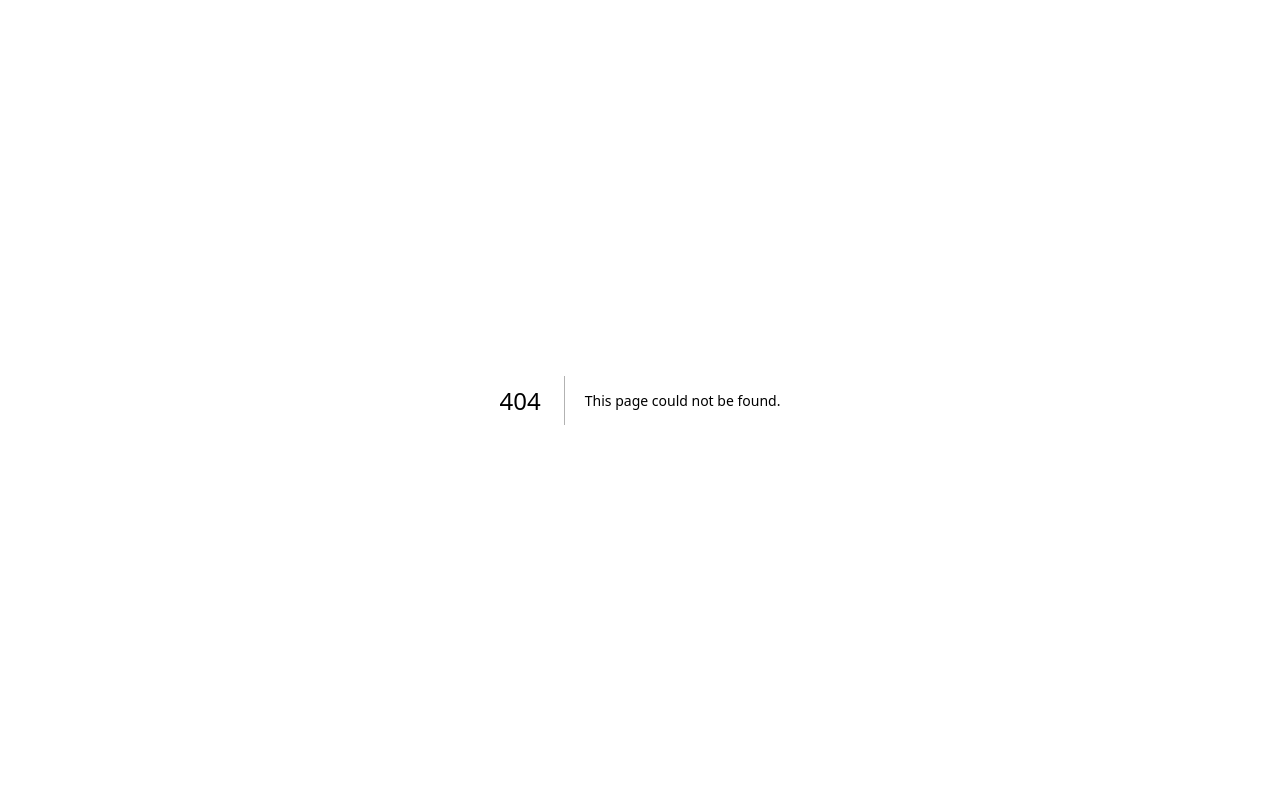
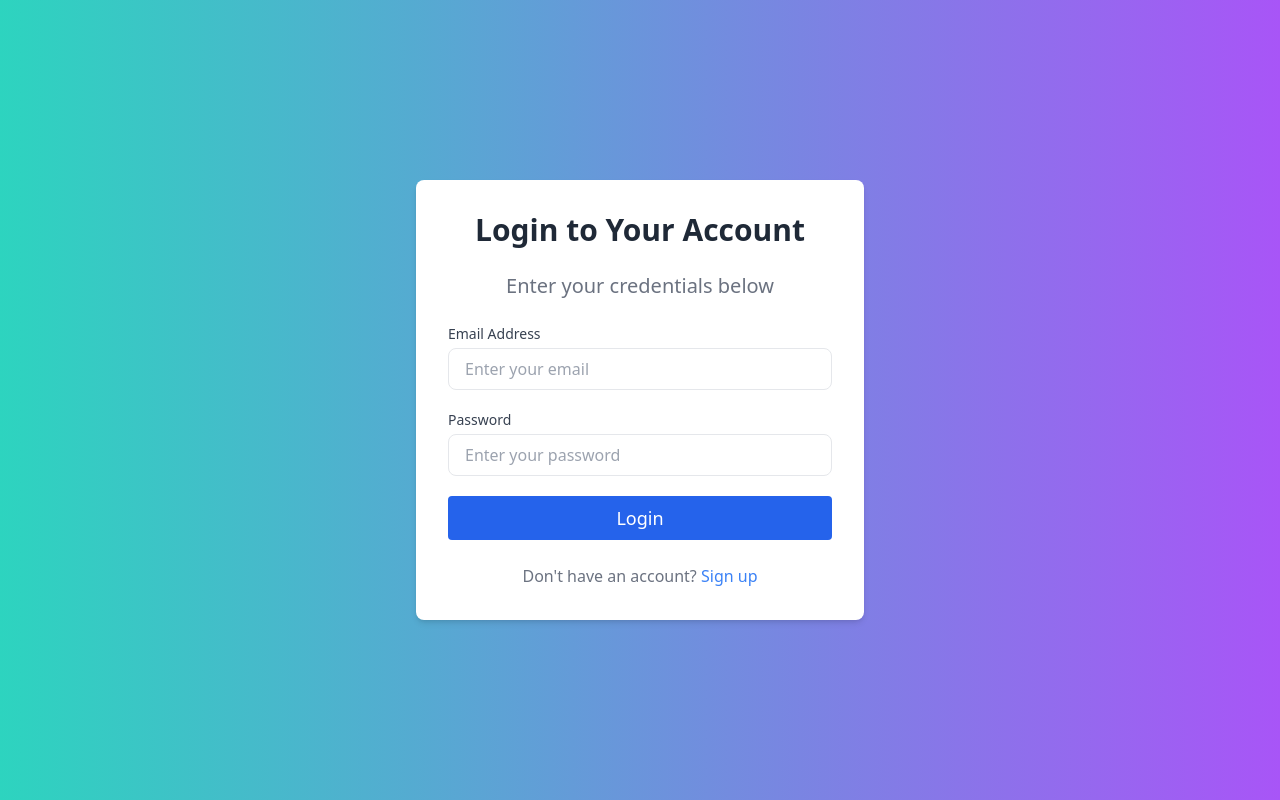
Before and after one commit to yogeshpatel09/Qless-system, a Next.js app: page /login in a window 1280 px wide. Before the commit this address had no page. Built offline with nearby package versions, Linux system fonts and the light colour scheme.

Commit message:
make a login page

```diff
--- a/src/app/(pages)/Signup/page.js
+++ b/src/app/(pages)/Signup/page.js
@@ -14,7 +14,7 @@ export default function Signup() {
   };
 
   return (
-    <div className="min-h-screen flex items-center justify-center bg-gray-100">
+    <div className="min-h-screen flex items-center justify-center bg-gray-100 bg-gradient-to-r from-teal-400 to-purple-500">
       <div className="bg-white p-8 rounded-lg shadow-md w-full max-w-md text-center">
         <h1 className="text-2xl font-bold mb-6">Choose Signup Type</h1>
         <button
--- /dev/null
+++ b/src/app/(pages)/login/page.js
@@ -0,0 +1,89 @@
+"use client";
+
+import { useState } from "react";
+import { useRouter } from "next/navigation";
+
+export default function Login() {
+  const [email, setEmail] = useState("");
+  const [password, setPassword] = useState("");
+  const router = useRouter();
+
+  const handleLogin = (e) => {
+    e.preventDefault();
+
+    if (!email || !password) {
+      alert("Please fill in all fields.");
+      return;
+    }
+
+    // Simulate login logic
+    alert("Login Successful!");
+    router.push("/dashboard"); // Redirect to dashboard or home after login
+  };
+
+  return (
+    <div className="min-h-screen flex items-center justify-center bg-gradient-to-r from-teal-400 to-purple-500  ">
+      <div className="bg-white p-8 rounded-lg shadow-md w-full max-w-md">
+        <h1 className="text-3xl font-bold text-gray-800 mb-6 text-center">
+          Login to Your Account
+        </h1>
+        <p className="text-gray-500 text-center mb-6 text-xl">
+          Enter your credentials below
+        </p>
+        <form onSubmit={handleLogin} className="space-y-5 ">
+          <div>
+            <label
+              htmlFor="email"
+              className="block text-sm font-medium text-gray-700"
+            >
+              Email Address
+            </label>
+            <input
+              type="email"
+              id="email"
+              value={email}
+              onChange={(e) => setEmail(e.target.value)}
+              className="w-full mt-1 px-4 py-2 border rounded-lg focus:ring-2 focus:ring-blue-500 focus:outline-none"
+              placeholder="Enter your email"
+              required
+            />
+          </div>
+          <div>
+            <label
+              htmlFor="password"
+              className="block text-sm font-medium text-gray-700"
+            >
+              Password
+            </label>
+            <input
+              type="password"
+              id="password"
+              value={password}
+              onChange={(e) => setPassword(e.target.value)}
+              className="w-full mt-1 px-4 py-2 border rounded-lg focus:ring-2 focus:ring-blue-500 focus:outline-none"
+              placeholder="Enter your password"
+              required
+            />
+          </div>
+          <button
+            type="submit"
+            className="w-full bg-blue-600 text-white text-lg py-2 rounded font-medium hover:bg-blue-700 transition duration-300"
+          >
+            Login
+          </button>
+        </form>
+        <div className="mt-6 text-center">
+          <p className="text-base text-gray-500">
+            Don't have an account?{" "}
+            <a
+              href="/Signup"
+              className="text-blue-500 font-medium hover:underline"
+            >
+              Sign up
+            </a>
+          </p>
+        </div>
+      </div>
+    </div>
+  );
+}
--- a/src/app/Component/Header.js
+++ b/src/app/Component/Header.js
@@ -12,7 +12,7 @@ export default function Header() {
         <Link href="#features">
           <a className="hover:underline">Features</a>
         </Link>*/}
-        <Link href="">
+        <Link href="/login">
           Login
         </Link>
         <div className="ml-6 bg-white text-green-600 px-4 py-2 rounded-lg shadow-md">
```
